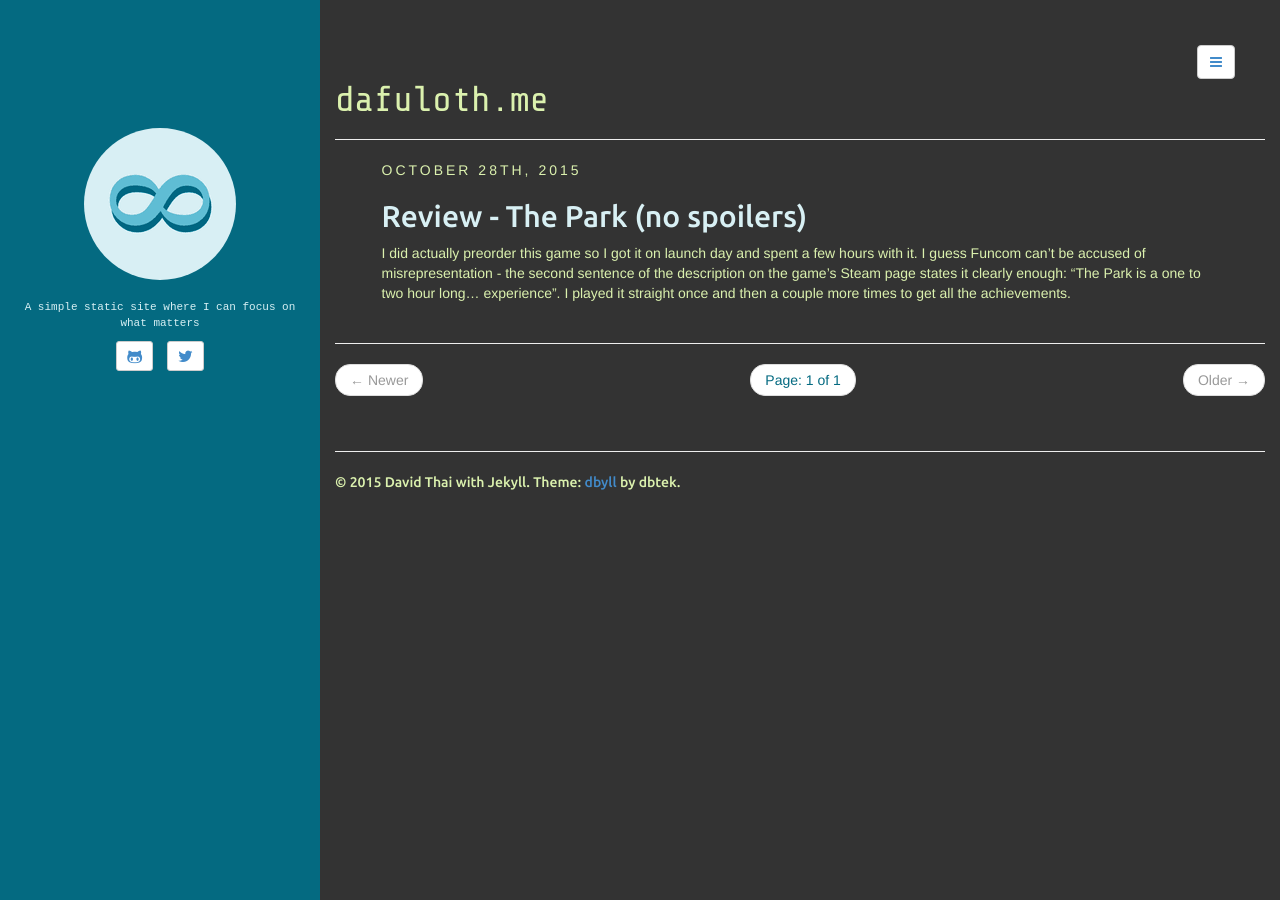
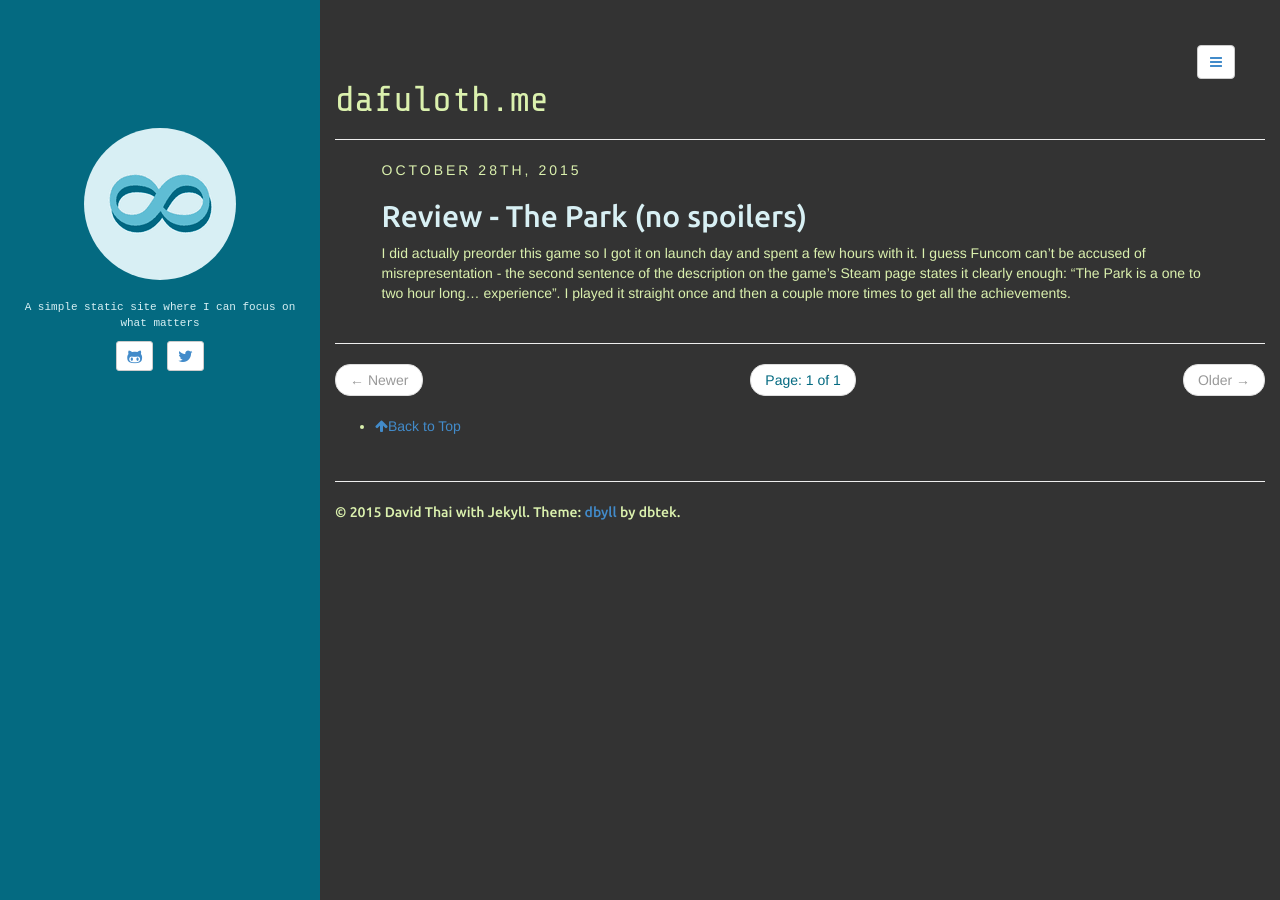
Before and after one commit to dbtek/dbyll, a Jekyll site: the page built from index.html, in a window 1280 px wide. Built offline with Jekyll 4.4.1, drawn with Linux system fonts in a browser that asks for light colours; the list of posts is cut into pages by our own code.

Commit message:
Attempting to add Back to Top

```diff
--- a/index.html
+++ b/index.html
@@ -72,3 +72,7 @@
   {% endif %}
 
 </ul>
+
+<ul>
+	<li><a href="#"><i class="fa fa-arrow-up"></i>Back to Top</a></li>
+</ul>
```
